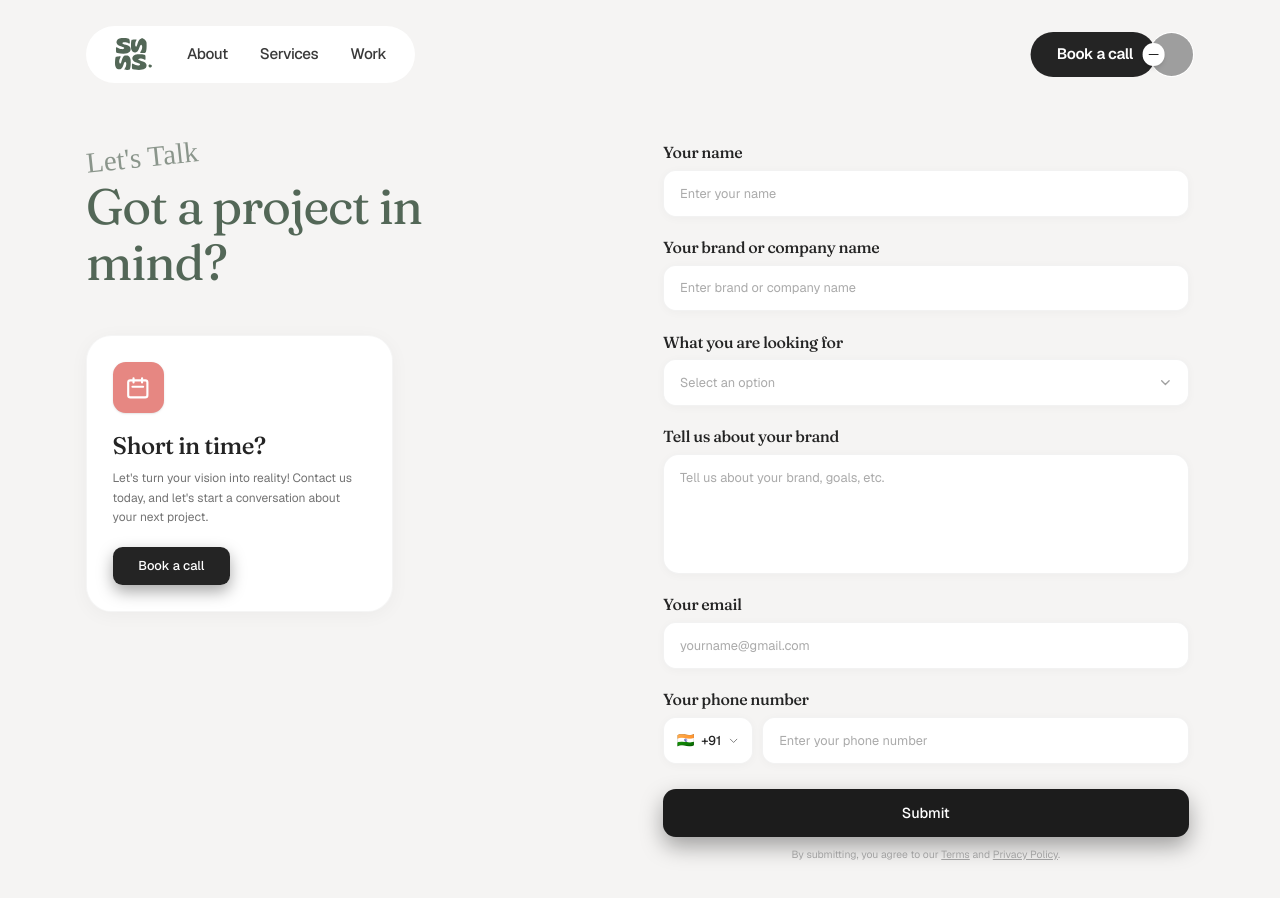
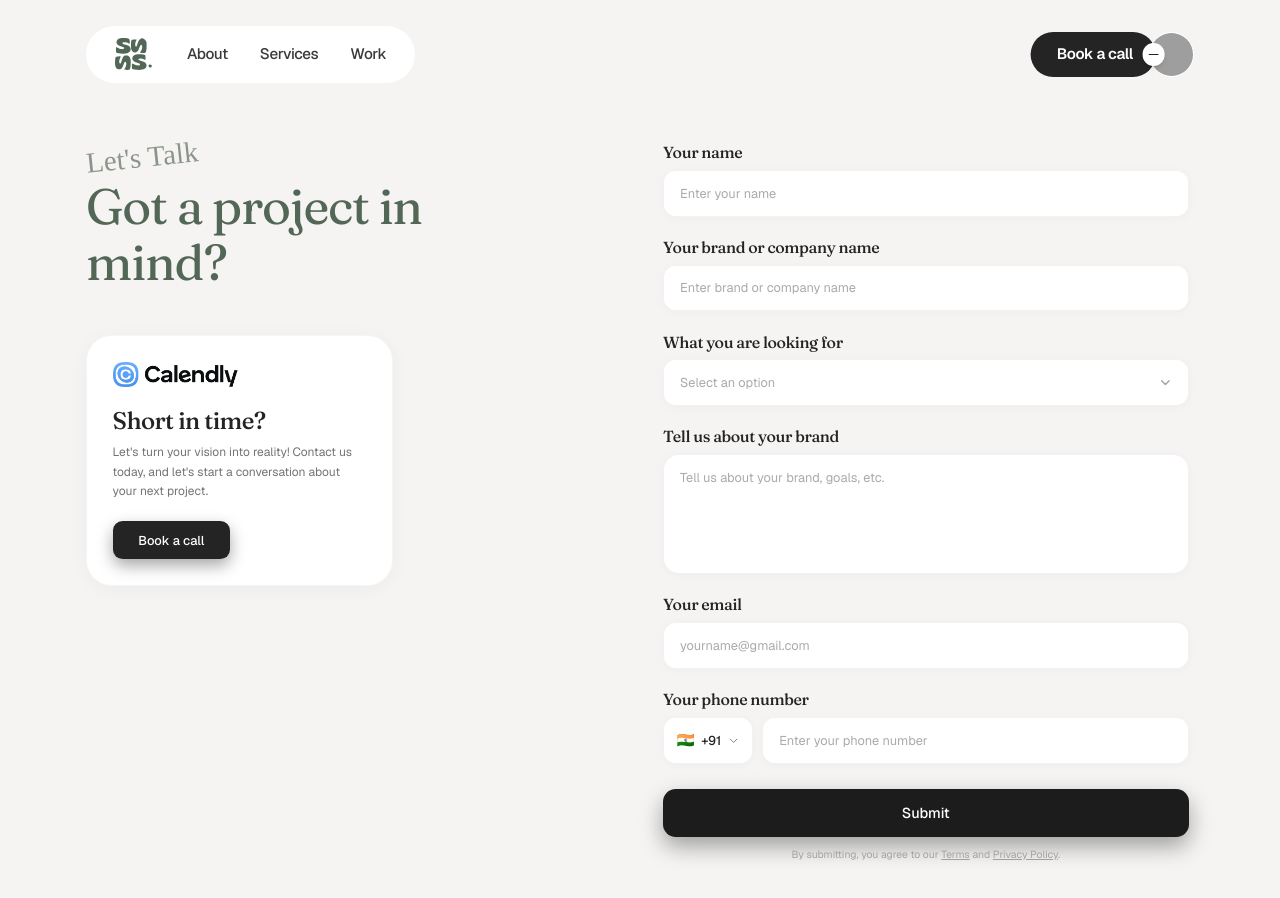
Before and after one commit to Ankita030694/slay, a Next.js app: page /Contact in a window 1280 px wide. Shown: the top 898 px of the page. Built offline with nearby package versions, Linux system fonts and the light colour scheme; grey boxes are pictures that could not be loaded; a web font is replaced by a local one.

Commit message:
minor changes

```diff
--- a/app/Contact/page.tsx
+++ b/app/Contact/page.tsx
@@ -1,6 +1,7 @@
 "use client";
 
 import React, { useState, useRef, useEffect } from "react";
+import Image from "next/image";
 import Navbar from "../components/navbar";
 import SimpleFAQ from "../components/simplefaq";
 import Footer from "../components/footer";
@@ -82,21 +83,15 @@ export default function ContactPage() {
     <div
       className={`bg-white rounded-[28px] sm:rounded-[32px] p-6 sm:p-8 shadow-[0_4px_24px_rgba(0,0,0,0.04)] border border-black/[0.04] max-w-sm ${className}`}
     >
-      {/* Coral/Salmon Accent Block */}
-      <div className="w-14 h-14 sm:w-16 sm:h-16 rounded-2xl bg-[#E68782] flex items-center justify-center text-white mb-5 sm:mb-6 shadow-sm">
-        <svg
-          className="w-7 h-7 sm:w-8 sm:h-8"
-          fill="none"
-          stroke="currentColor"
-          viewBox="0 0 24 24"
-        >
-          <path
-            strokeLinecap="round"
-            strokeLinejoin="round"
-            strokeWidth="2"
-            d="M8 7V3m8 4V3m-9 8h10M5 21h14a2 2 0 002-2V7a2 2 0 00-2-2H5a2 2 0 00-2 2v12a2 2 0 002 2z"
-          />
-        </svg>
+      {/* Calendly Logo */}
+      <div className="mb-5 sm:mb-6">
+        <Image
+          src="/Calendly.png"
+          alt="Calendly"
+          width={130}
+          height={27}
+          className="h-7 sm:h-8 w-auto object-contain"
+        />
       </div>
 
       {/* Card Title */}
```
Also changed, not shown: public/Calendly.png (added).
